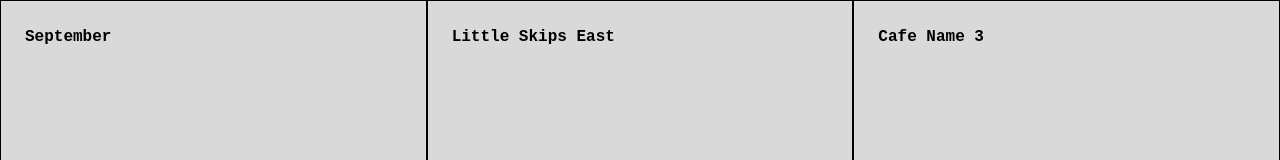
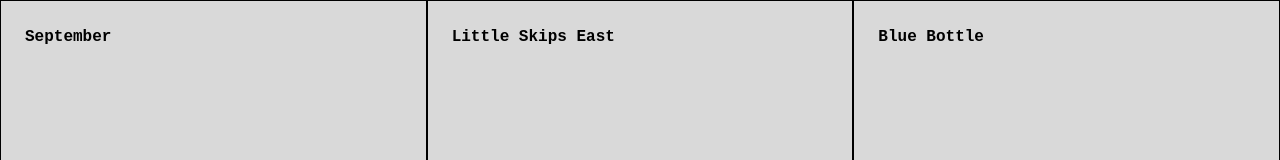
Before and after one commit to tlcottr/wifind, a Next.js app: page / in a window 1280 px wide. Shown: the top 160 px of the page. Built offline with nearby package versions, Linux system fonts and the light colour scheme.

Commit message:
new branch

```diff
--- a/pages/index.tsx
+++ b/pages/index.tsx
@@ -18,7 +18,7 @@
     },
     {
       id: 3,
-      title: "Cafe Name 3",
+      title: "Blue Bottle",
       address: "Cafe Name 1",
     },
     {
```
